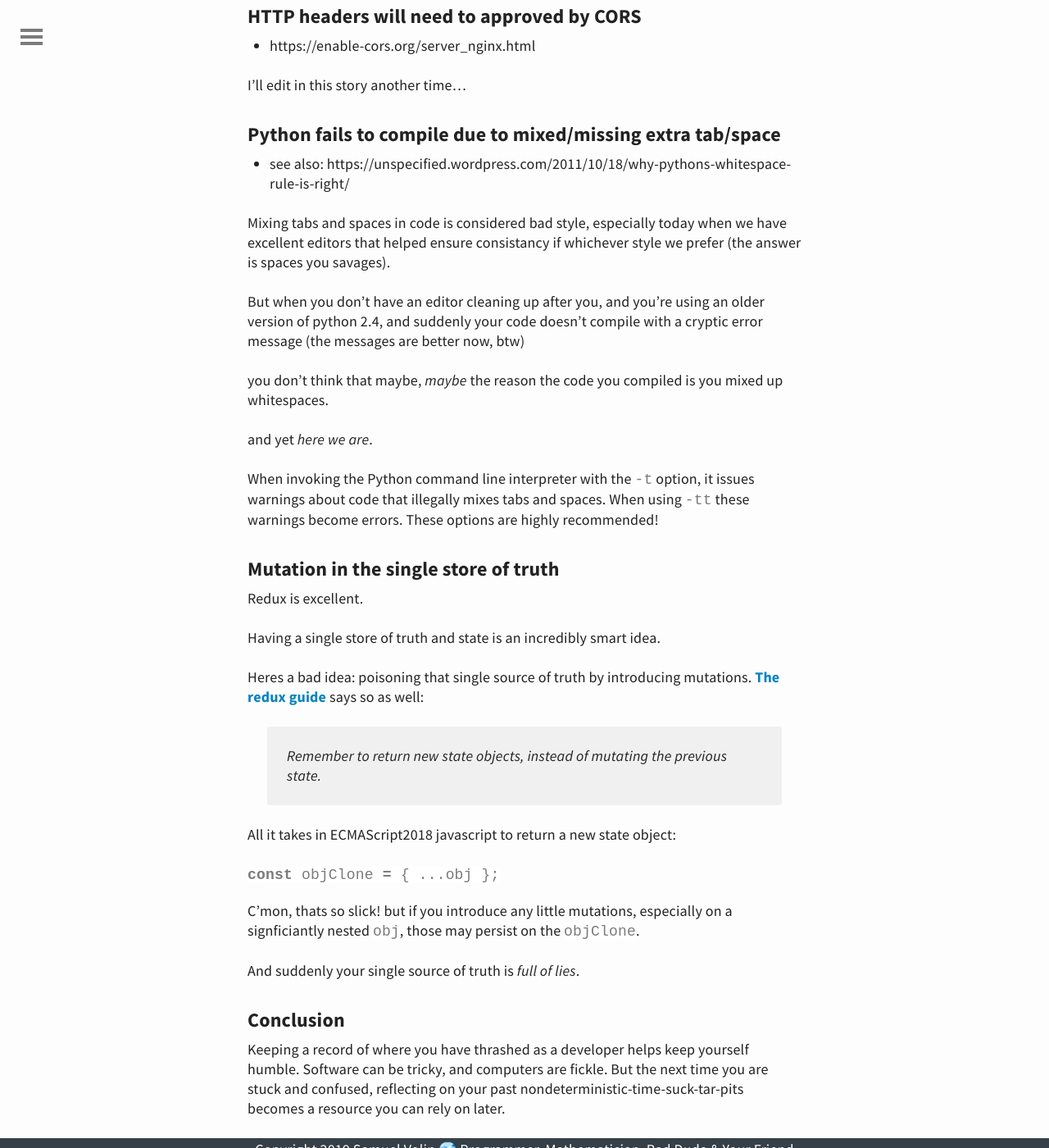
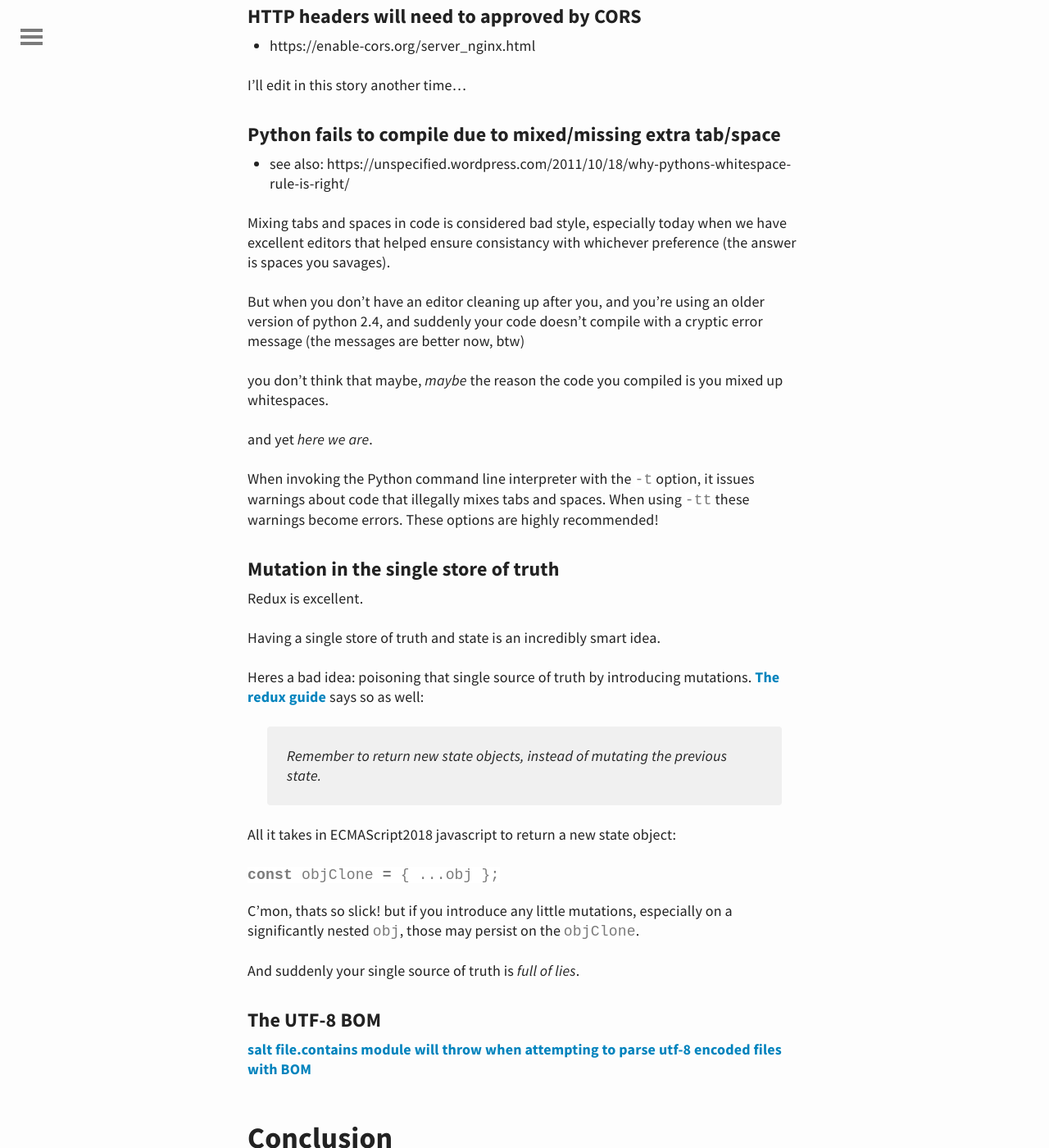
Before and after one commit to untra/untra.github.io, a Jekyll site: the page built from _posts/2018-11-7-nondetermistic-time-sucks.md, in a window 1280 px wide and 1400 px high, scrolled down 1599 px. Shown: the whole window at 82% size. Built offline with Jekyll 4.4.1, drawn with Linux system fonts in a browser that asks for light colours.

Commit message:
tinker tailor soldier sailor

````diff
--- a/_posts/2018-11-7-nondetermistic-time-sucks.md
+++ b/_posts/2018-11-7-nondetermistic-time-sucks.md
@@ -45,7 +45,7 @@ I'll edit in this story another time...
 #### Python fails to compile due to mixed/missing extra tab/space
 * see also: https://unspecified.wordpress.com/2011/10/18/why-pythons-whitespace-rule-is-right/
 
-Mixing tabs and spaces in code is considered bad style, especially today when we have excellent editors that helped ensure consistancy if whichever style we prefer (the answer is spaces you savages).
+Mixing tabs and spaces in code is considered bad style, especially today when we have excellent editors that helped ensure consistancy with whichever preference (the answer is spaces you savages).
 
 But when you don't have an editor cleaning up after you, and you're using an older version of python 2.4, and suddenly your code doesn't compile with a cryptic error message (the messages are better now, btw)
 
@@ -70,9 +70,13 @@ All it takes in ECMAScript2018 javascript to return a new state object:
 const objClone = { ...obj };
 ```
 
-C'mon, thats so slick! but if you introduce any little mutations, especially on a signficiantly nested `obj`, those may persist on the `objClone`.
+C'mon, thats so slick! but if you introduce any little mutations, especially on a significantly nested `obj`, those may persist on the `objClone`.
 
 And suddenly your single source of truth is _full of lies_.
 
-#### Conclusion
+#### The UTF-8 BOM
+
+[salt file.contains module will throw when attempting to parse utf-8 encoded files with BOM](https://github.com/saltstack/salt/issues/54357)
+
+## Conclusion
 Keeping a record of where you have thrashed as a developer helps keep yourself humble. Software can be tricky, and computers are fickle. But the next time you are stuck and confused, reflecting on your past nondeterministic-time-suck-tar-pits becomes a resource you can rely on later.
````
Also changed, not shown: _posts/2015-12-28-psychometrics.md (+3 -3 lines).
